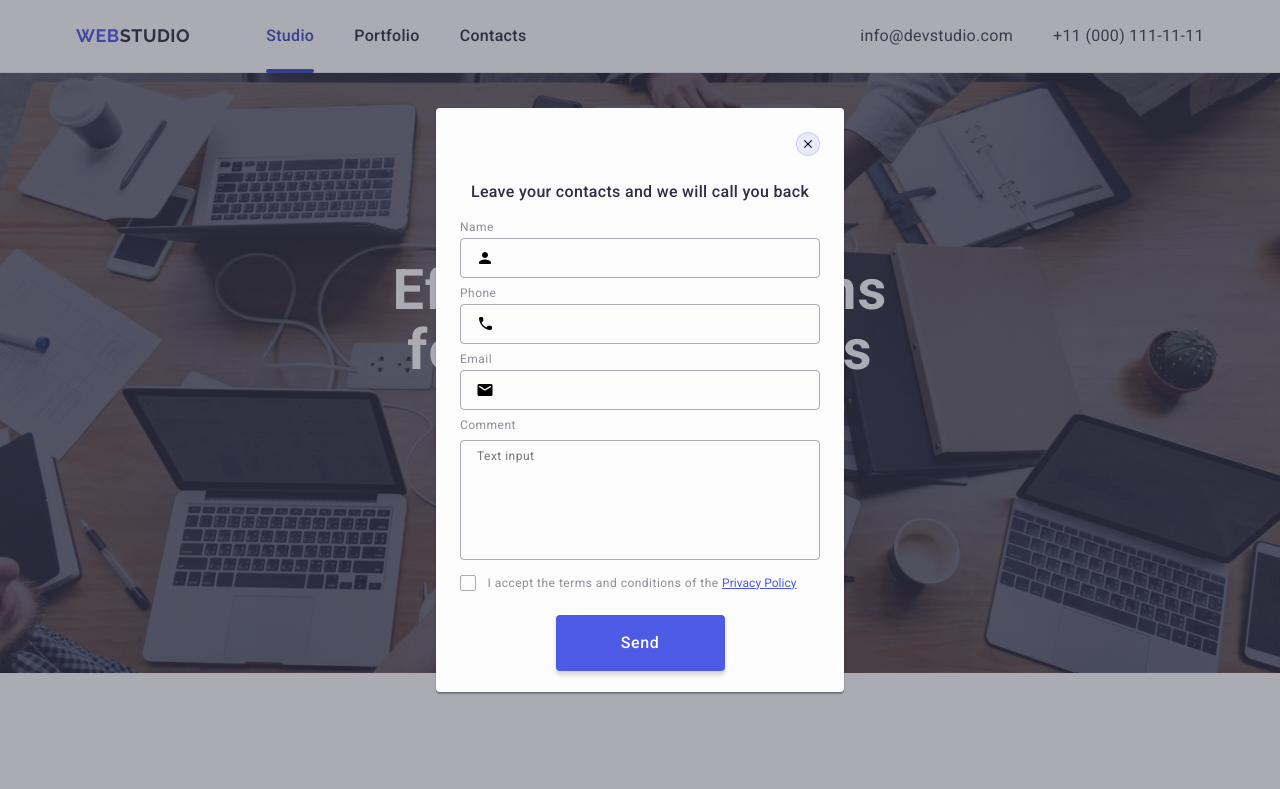
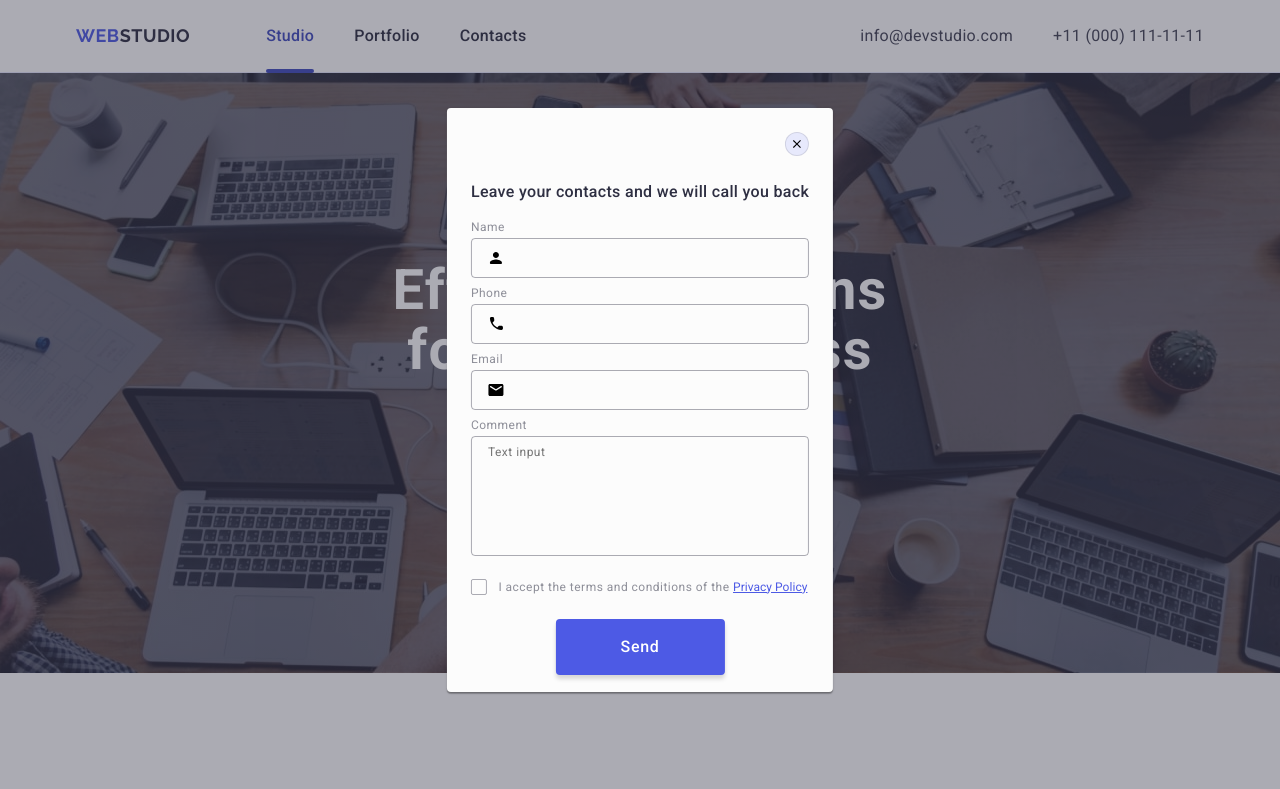
Before and after one commit to shemetuka/goit-markup-hw-05, a plain HTML site: page index.html in a window 1280 px wide. Shown: the top 789 px of the page. Drawn offline with nearby package versions, Linux system fonts and the light colour scheme.

Commit message:
goit-markup-hw-05

```diff
--- a/css/styles.css
+++ b/css/styles.css
@@ -576,8 +576,7 @@ button {
   pointer-events: auto;
 }
 .modal {
-  width: 408px;
-  /* padding: 72px 24px 24px 24px; */
+  padding: 72px 24px 24px 24px;
   height: 584px;
   border-radius: 4px;
   background: #fcfcfc;
@@ -647,7 +646,6 @@ button {
   font-weight: 500;
   line-height: 1.5;
   letter-spacing: 0.02em;
-  margin-top: 72px;
   margin-bottom: 16px;
 }
 
@@ -659,12 +657,7 @@ button {
   position: relative;
 }
 
-.main-form {
-  margin-left: 24px;
-  margin-right: 24px;
-}
 .main-text-imput {
-  margin-top: 4px;
   display: block;
   padding-left: 38px;
   width: 100%;
@@ -706,7 +699,7 @@ button {
   overflow: auto;
   padding-left: 16px;
   padding-top: 8px;
-  margin-top: 4px;
+
   font-size: 12px;
   line-height: 1.17;
   letter-spacing: 0.04em;
@@ -723,9 +716,12 @@ button {
 .textarea-modal:active {
   border-color: #4d5ae5;
 }
-.agree-chatbox {
+.modal-wrap-checkbox {
+  margin-bottom: 24px;
 }
-
+.modal-user-comment {
+  margin-bottom: 16px;
+}
 .modal-last span {
   width: 16px;
   height: 16px;
@@ -742,9 +738,9 @@ button {
 }
 
 .agree-chatbox:checked + .modal-last span {
-  background-color: #f4f4fd;
+  background-color: #404bbf;
   border: none;
-  fill: #ffffff;
+  fill: #f4f4fd;
 }
 
 .modal-last {
--- a/index.html
+++ b/index.html
@@ -565,19 +565,19 @@
               </svg>
             </div>
           </div>
-          <div class="modal-field">
-            <label for="user-comment " class="modal-label">Comment</label>
+          <div class="modal-user-comment">
+            <label for="user-comment" class="modal-label">Comment</label>
             <textarea
-              name="user-comment "
-              id="user-comment "
+              name="user-comment"
+              id="user-comment"
               placeholder="Text input"
               class="textarea-modal"
             ></textarea>
           </div>
-          <div class="modal-field">
+          <div class="modal-wrap-checkbox">
             <input
               type="checkbox"
-              name="modal-checkbox"
+              name="user-privacy"
               id="user-privacy"
               class="agree-chatbox visually-hidden"
               value="true"
```
